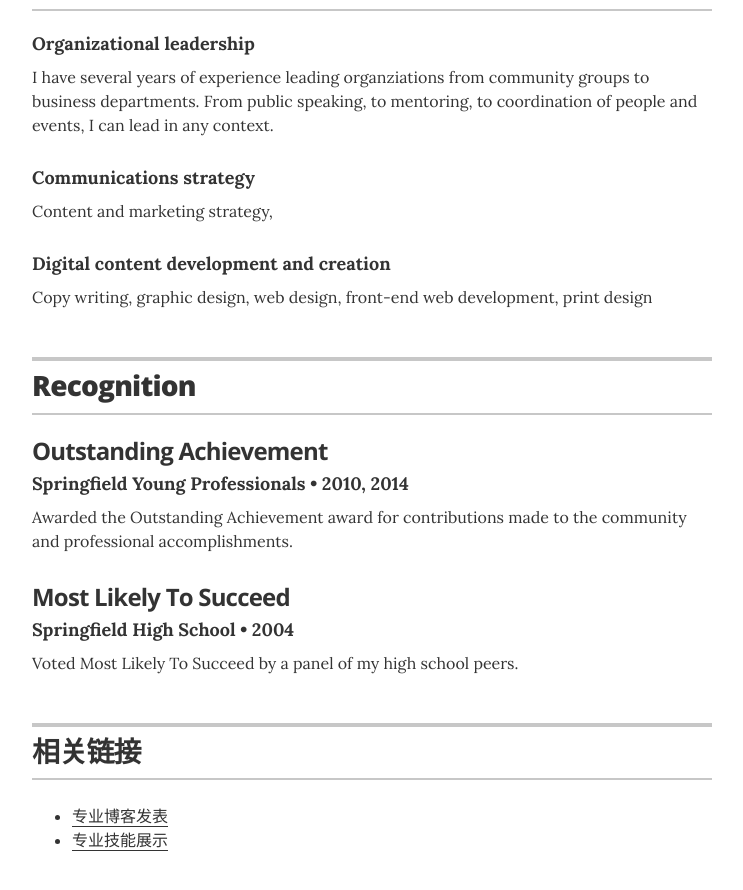
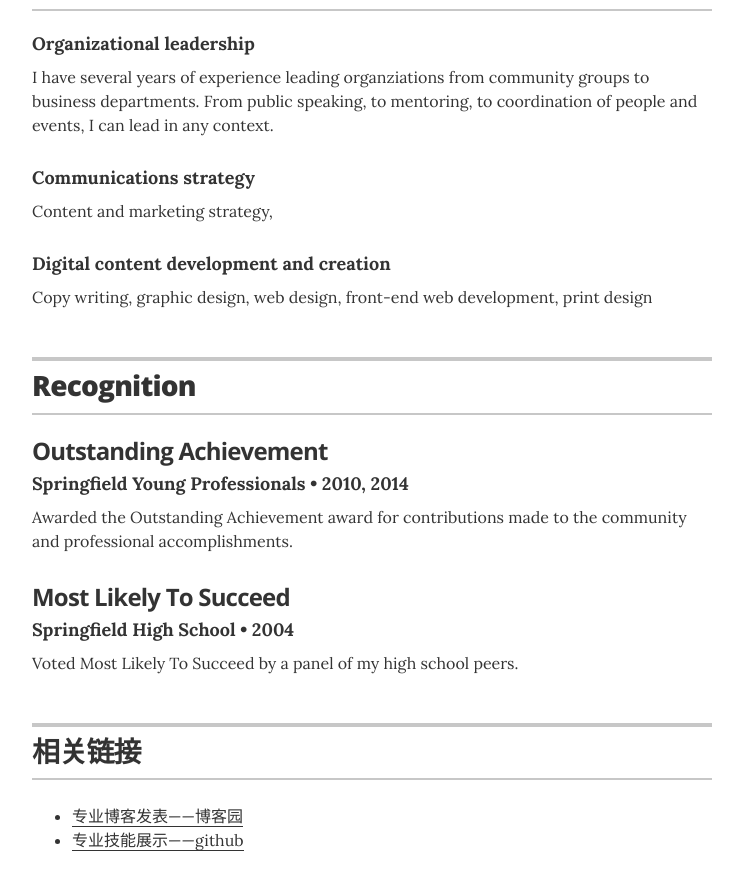
Before and after one commit to Rebecca3150/Rebecca3150.github.io, a Jekyll site: the page built from index.html, in a window 1280 px wide and 900 px high, scrolled down 2377 px. Shown: the top 890 px of the window, without its empty margins (268-1011 px from the left). Built offline with Jekyll 4.4.1, drawn with Linux system fonts in a browser that asks for light colours.

Commit message:
Update links.yml

```diff
--- a/_data/links.yml
+++ b/_data/links.yml
@@ -1,5 +1,5 @@
 # links
 - url: "https://www.cnblogs.com/xiaxiaoshu"
-  description: 专业博客发表
+  description: 专业博客发表——博客园
 - url: "https://github.com/Rebecca3150"
-  description: 专业技能展示
+  description: 专业技能展示——github
```
